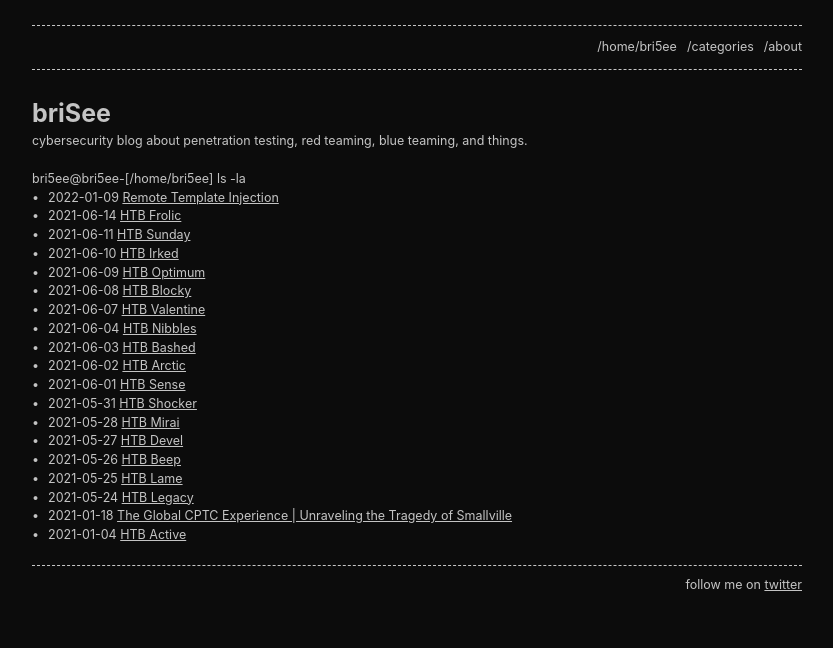
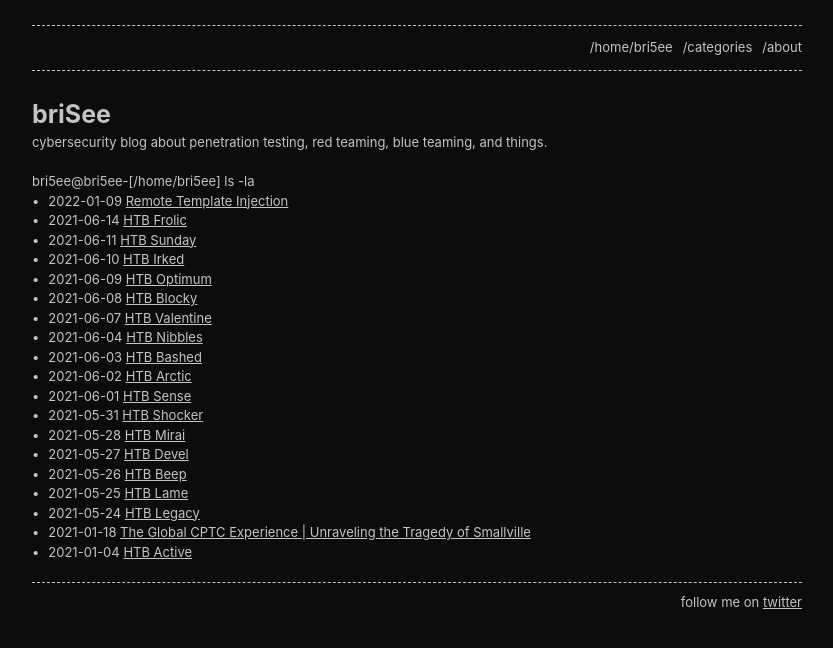
Before and after one commit to notbricey/brisee.github.io, a Jekyll site: the page built from index.md, in a window 1280 px wide. Shown: the top 648 px of the page, without its empty margins (223-1056 px from the left). Built offline with Jekyll 4.4.1, drawn with Linux system fonts in a browser that asks for light colours.

Commit message:
Update base.scss

```diff
--- a/_sass/base.scss
+++ b/_sass/base.scss
@@ -4,8 +4,8 @@
  * Style variables
  */
 $base-font-family:     Barlow, -apple-system, BlinkMacSystemFont, Segoe UI, Helvetica, Arial, sans-serif, Apple Color Emoji, Segoe UI Emoji, Segoe UI Symbol !default;
-$base-font-size:       12.5px !default;
-$mobile-font-size:     12.5px !default;
+$base-font-size:       13px !default;
+$mobile-font-size:     13px !default;
 $base-line-height:     1.5 !default;
 $container-width:      90% !default;
 $container-max-width:  770px !default;
```
